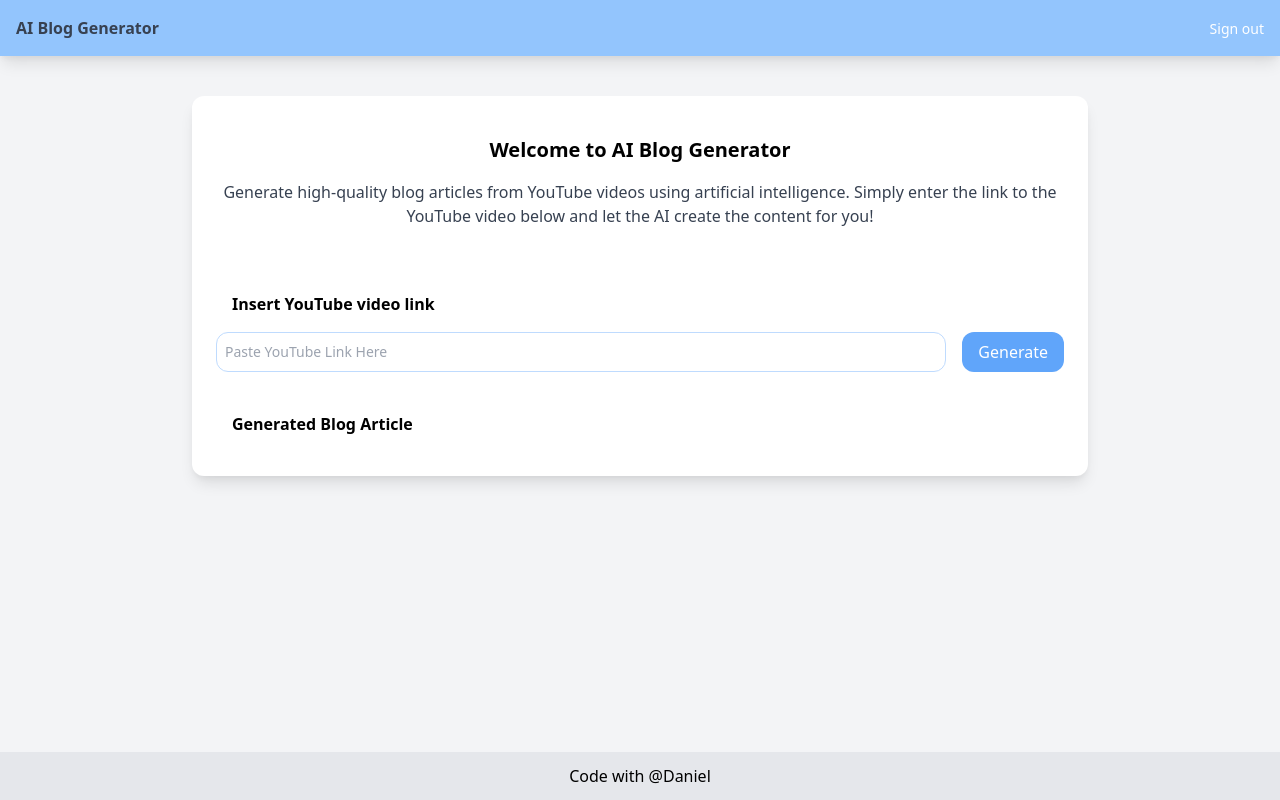
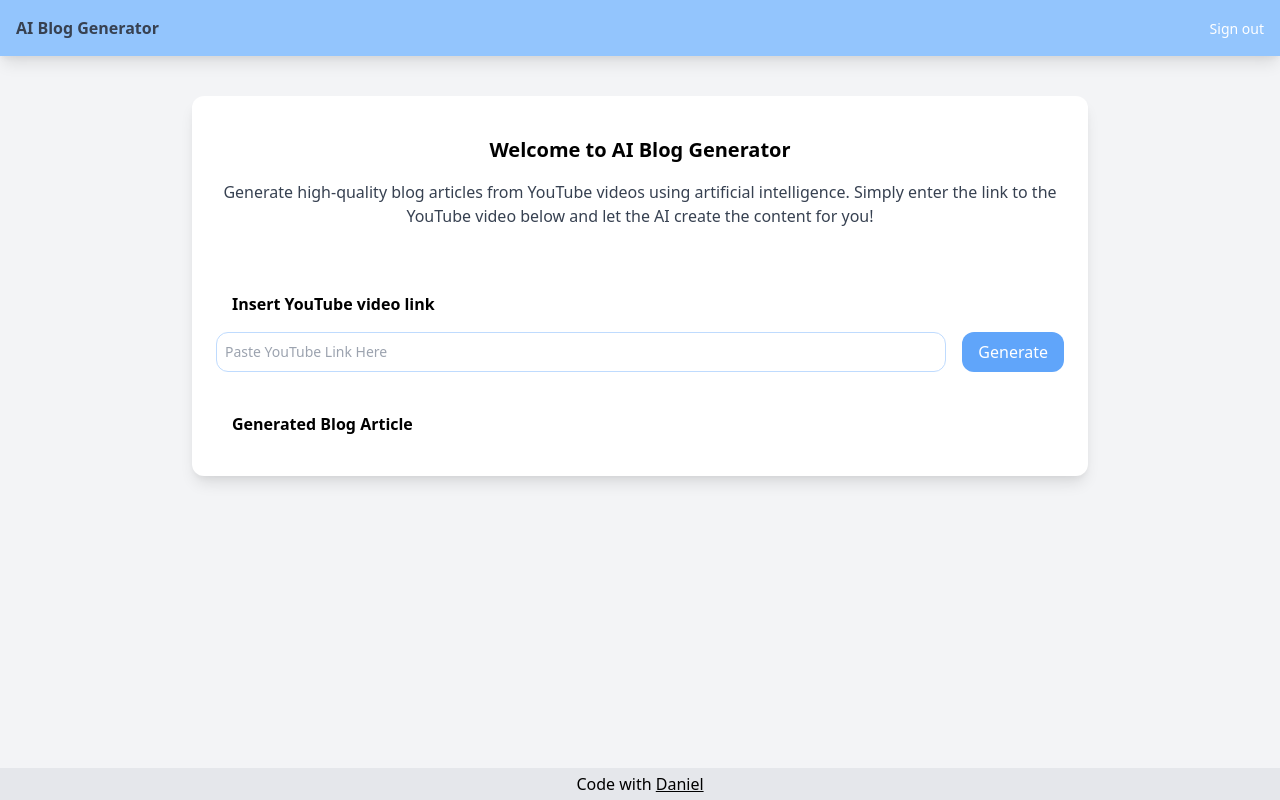
Before and after one commit to Dani-ctrl-n/ai_blog_generator, a plain HTML site: page index.html in a window 1280 px wide. Drawn offline with nearby package versions, Linux system fonts and the light colour scheme.

Commit message:
fix: homepage

```diff
--- a/index.html
+++ b/index.html
@@ -102,9 +102,9 @@
       </div>
     </div>
 
-    <footer class="bg-gray-200 p-3 text-black text-center">
+    <footer class="bg-gray-200 p-1 text-black text-center">
       Code with
-      <a href="https://github.com/Dani-ctrl-n">@Daniel</a>
+      <a class="underline" href="https://github.com/Dani-ctrl-n">Daniel</a>
     </footer>
 
     <script></script>
```
